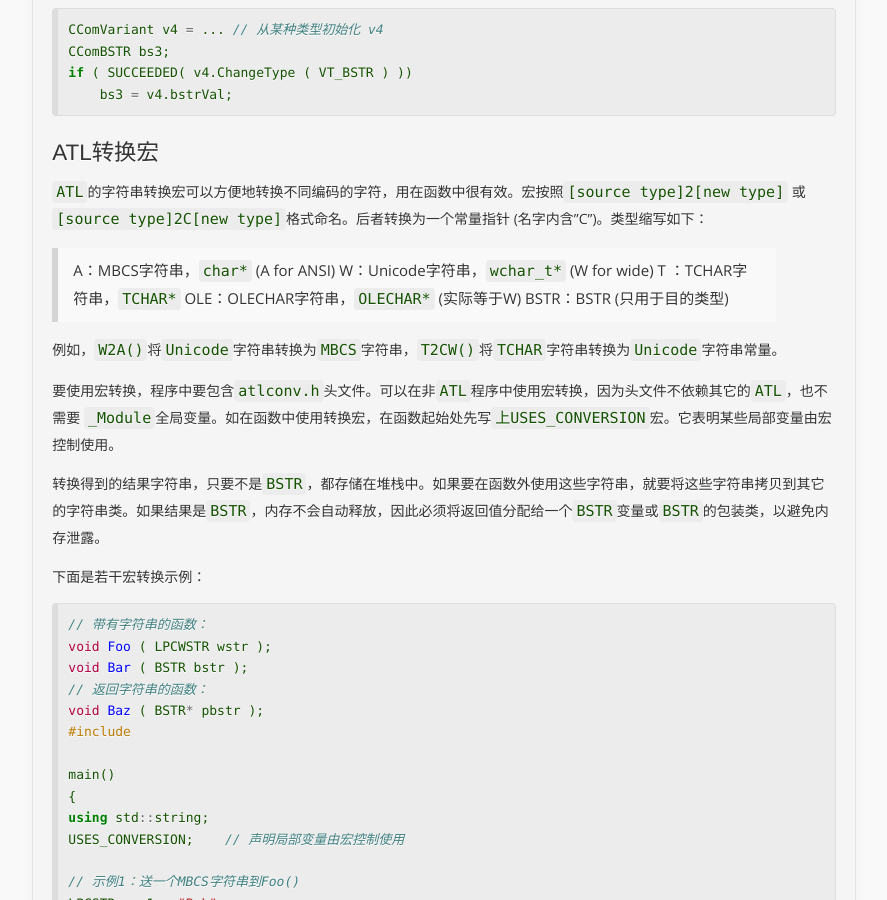
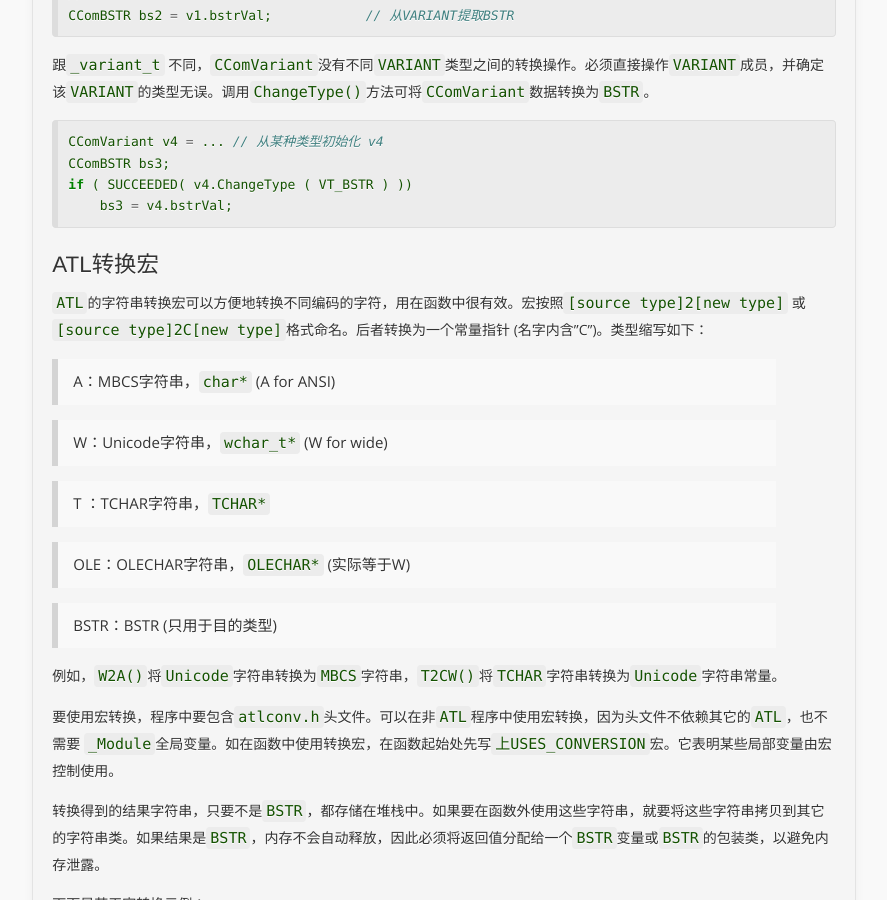
Before and after one commit to lingq/lingq.github.io, a Jekyll site: the page built from _posts/2014-06-22-cpp-string-guide.md, in a window 1280 px wide and 900 px high, scrolled down 12737 px. Shown: the whole window, without its empty margins (196-1083 px from the left). Built offline with Jekyll 4.4.1, drawn with Linux system fonts in a browser that asks for light colours; nearby versions of some CDN libraries; Markdown is read by kramdown in place of the engine named in the settings; comment, search, counter and statistics services are not loaded; some of the changed text lies outside the part shown.

```diff
--- a/_posts/2014-06-22-cpp-string-guide.md
+++ b/_posts/2014-06-22-cpp-string-guide.md
@@ -246,11 +246,11 @@ Win32 API 文件中列出的函数名都是通用名(如`SetWindowText`)，所
 可能会有疑问：“为什么要用Unicode？我一直用的都是普通字符串。”
 
 在三种情况下要用到Unicode：
-> **1.程序只运行于Windows NT。
+> **1.程序只运行于Windows NT。**
 
-2.处理的字符串长于MAX_PATH定义的字符数。
+> **2.处理的字符串长于MAX_PATH定义的字符数。**
 
-3.程序用于Windows XP中的新接口，那里没有A/W版本之分。**
+> **3.程序用于Windows XP中的新接口，那里没有A/W版本之分。**
 
 大部分Unicode API不可用于Windows 9x。所以如果程序要在Windows 9x上运行的话，要强制使用MBCS API (微软推出一个可运行于Windows 9x的新库，叫做Microsoft Layer for Unicode。但我没有试用过，无法说明它的好坏)。相反，NT内部全部使用Unicode编码，使用Unicode API可以加速程序运行。每当将字符串处理为MBCS API时，操作系统都会将字符串转换为Unicode并调用相应的Unicode API 函数。对于返回的字符串，操作系统要做同样的转换。尽管这些转换经过了高度优化，模块尽可能地压缩到最小，但毕竟会影响到程序的运行速度。
 
@@ -362,9 +362,11 @@ _bstr_t
 `_bstr_t` 是`BSTR`的完全包装类。实际上，它隐含了`BSTR`。它提供多种构造函数，能够处理隐含的C类型字符串。但它本身却不提供`BSTR`的处理机制，所以不能作为`COM`方法的输出参数`[out]`。如果要用到`BSTR*` 类型数据，用`ATL`的`CComBSTR`类更为方便。
 
 `_bstr_t` 数据可以传递给需要`BSTR`数据的函数，但必须满足以下三个条件：
-> **1.`_bstr_t` 具有能够转换为`wchar_t*`类型数据的函数。
-2. 根据`BSTR`定义，使得`wchar_t*` 和`BSTR`对于编译器来说是相同的。
-3.`_bstr_t`内部保留的指向内存数据块的指针 `wchar_t*` 要遵循`BSTR`格式。**
+> **1.`_bstr_t` 具有能够转换为`wchar_t*`类型数据的函数。**
+
+> **2. 根据`BSTR`定义，使得`wchar_t*` 和`BSTR`对于编译器来说是相同的。**
+
+> **3.`_bstr_t`内部保留的指向内存数据块的指针 `wchar_t*` 要遵循`BSTR`格式。**
 
 满足这些条件，即使没有相应的`BSTR`转换文档，`_bstr_t` 也能正常工作。示例如下：
 {% highlight cpp script %}
@@ -507,10 +509,14 @@ ATL转换宏
 --------------------------------------------------
 `ATL`的字符串转换宏可以方便地转换不同编码的字符，用在函数中很有效。宏按照`[source type]2[new type]` 或 `[source type]2C[new type]`格式命名。后者转换为一个常量指针 (名字内含"C")。类型缩写如下：
 > A：MBCS字符串，`char*` (A for ANSI)
-W：Unicode字符串，`wchar_t*` (W for wide)
-T ：TCHAR字符串，`TCHAR*`
-OLE：OLECHAR字符串，`OLECHAR*` (实际等于W)
-BSTR：BSTR (只用于目的类型)
+
+> W：Unicode字符串，`wchar_t*` (W for wide)
+
+> T ：TCHAR字符串，`TCHAR*`
+
+> OLE：OLECHAR字符串，`OLECHAR*` (实际等于W)
+
+> BSTR：BSTR (只用于目的类型)
 
 例如，`W2A()`将`Unicode`字符串转换为`MBCS`字符串，`T2CW()`将`TCHAR`字符串转换为`Unicode`字符串常量。
 
@@ -721,12 +727,17 @@ ATLTRACE("The string is: %s in line %d\n", (LPCSTR) bs, nLine);
 
 附注：
 --------------------------------------------------
->*1.虽然 `_bstr_t` 可以转换为非常量指针，但对内部缓冲区的修改可能导致内存溢出，或在释放`BSTR`时导致内存泄露。
-2.`bstr_t` 的`BSTR`内含 `wchar_t*` 变量，所以可将`const wchar_t*` 转换到`BSTR`。但这个用法将来可能会改变，使用时要小心。
-3.如果转换到`BSTR`失败，将抛出异常。
-4.用`ChangeType()`处理`VARIANT`的`bstrVal`。在`MFC`转换失败将抛出异常。
-5.虽然没有`BSTR`的转换函数，但`AllocSysString()`可返回一个新的`BSTR`。
-6.用`GetBuffer()`方法可临时得到一个非常量`TCHAR`指针。*
+>*1.虽然 `_bstr_t` 可以转换为非常量指针，但对内部缓冲区的修改可能导致内存溢出，或在释放`BSTR`时导致内存泄露。*
+
+> *2.`bstr_t` 的`BSTR`内含 `wchar_t*` 变量，所以可将`const wchar_t*` 转换到`BSTR`。但这个用法将来可能会改变，使用时要小心。*
+
+> *3.如果转换到`BSTR`失败，将抛出异常。*
+
+> *4.用`ChangeType()`处理`VARIANT`的`bstrVal`。在`MFC`转换失败将抛出异常。*
+
+> *5.虽然没有`BSTR`的转换函数，但`AllocSysString()`可返回一个新的`BSTR`。*
+
+> *6.用`GetBuffer()`方法可临时得到一个非常量`TCHAR`指针。*
 
 
 参考
```
